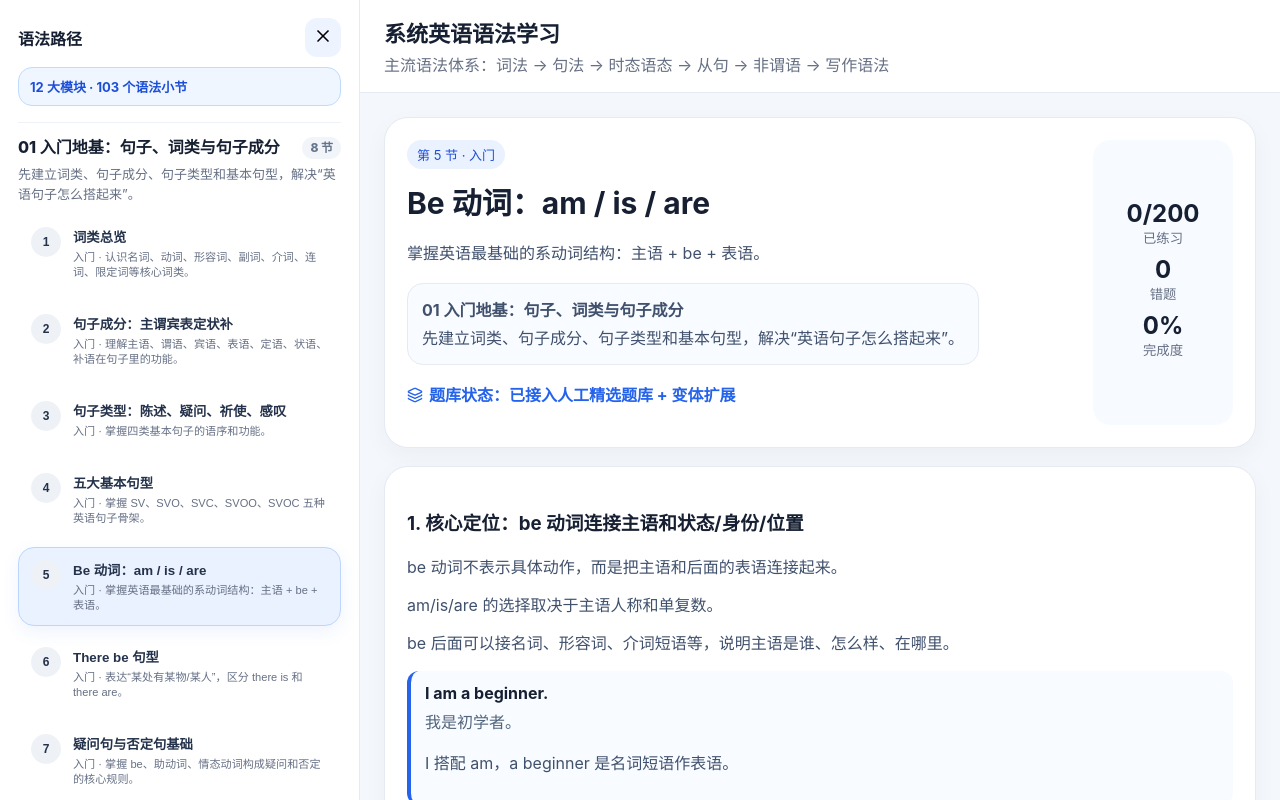
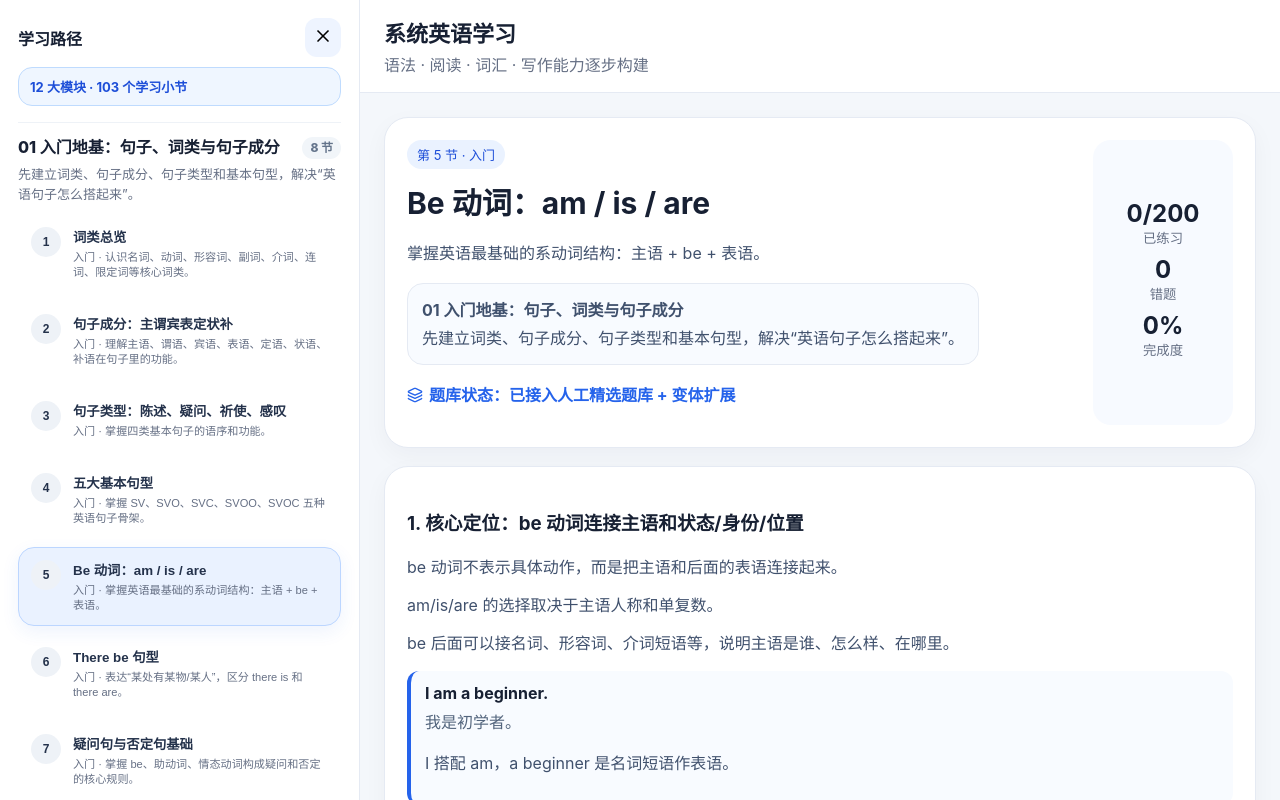
Before and after one commit to yipengup/english-learning-app, a React (Vite) app: page / in a window 1280 px wide. Shown: the top 800 px of the page. Built offline with nearby package versions, Linux system fonts and the light colour scheme.

Commit message:
Improve app naming and practice page structure

```diff
--- a/src/main.jsx
+++ b/src/main.jsx
@@ -9,6 +9,9 @@ import { hasCuratedQuestionBank } from './data/questionBanks';
 import { loadState, saveState } from './shared/storage';
 import { createPracticeSession, gradeAnswer, getProgressSummary, mergeAnswerRecord, pickNextQuestion } from './domain/practiceEngine';
 import { getGrammarAnswers, updateGrammarAnswer } from './domain/progressRepository';
+
+const APP_NAME = '系统英语学习';
+const APP_SUBTITLE = '语法 · 阅读 · 词汇 · 写作能力逐步构建';
 
 function App() {
   const initial = loadState();
@@ -62,8 +65,8 @@ function App() {
 
   return <div className="app">
     <aside className={`sidebar ${menuOpen ? 'open' : ''}`}>
-      <div className="sideTop"><strong>语法路径</strong><button onClick={() => setMenuOpen(false)}><X size={20}/></button></div>
-      <div className="syllabusMeta">{grammarGroups.length} 大模块 · {grammarCatalog.length} 个语法小节</div>
+      <div className="sideTop"><strong>学习路径</strong><button onClick={() => setMenuOpen(false)}><X size={20}/></button></div>
+      <div className="syllabusMeta">{grammarGroups.length} 大模块 · {grammarCatalog.length} 个学习小节</div>
       {grammarGroups.map(group => <div className="categoryBlock" key={group.id}>
         <div className="categoryTitle"><span>{group.title}</span><small>{group.topics.length} 节</small></div>
         <p className="categoryDesc">{group.description}</p>
@@ -76,7 +79,7 @@ function App() {
       </div>)}
     </aside>
     <main>
-      <header className="topbar"><button className="menuBtn" onClick={() => setMenuOpen(true)}><Menu size={24}/></button><div><h1>系统英语语法学习</h1><p>主流语法体系：词法 → 句法 → 时态语态 → 从句 → 非谓语 → 写作语法</p></div></header>
+      <header className="topbar"><button className="menuBtn" onClick={() => setMenuOpen(true)}><Menu size={24}/></button><div><h1>{APP_NAME}</h1><p>{APP_SUBTITLE}</p></div></header>
       {!practice ? <LearningView grammar={displayActive} progress={progress} curated={curated} activeIndex={activeIndex} onStart={startPractice}/> :
         <PracticeView practice={practice} grammar={displayActive} onSubmit={submitAnswer} onNext={nextQuestion} onEnd={() => setPractice(null)} onNextSection={goNextSection}/>}
     </main>
@@ -170,10 +173,23 @@ function LearningView({ grammar, progress, curated, activeIndex, onStart }) {
 
 function PracticeView({ practice, grammar, onSubmit, onNext, onEnd, onNextSection }) {
   const q = practice.current;
-  return <section className="content practice">
-    <div className="practiceTop"><div><span className="tag">{grammar.title}</span><h2>选择题练习</h2><p>当前策略：{practice.strategy === 'wrong-first' ? '错题优先' : '未做题优先'}</p></div><button className="ghost" onClick={onEnd}>随时结束练习</button></div>
-    <article className="card question"><div className="questionMeta"><span>{q.difficulty}</span>{q.tags?.map(tag => <span key={tag}>{tag}</span>)}</div><h3>{q.stem}</h3><div className="options">{q.options.map(opt => <button key={opt} disabled={practice.checked} className={practice.checked ? (opt === q.answer ? 'right' : opt === practice.selected ? 'wrong' : '') : ''} onClick={() => onSubmit(opt)}>{opt}</button>)}</div></article>
-    {practice.checked && <article className="card answer"><h3>{practice.selected === q.answer ? <><CheckCircle2/> 回答正确</> : '回答错误'}</h3><p><b>题目翻译：</b>{q.translation}</p><p><b>正确答案：</b>{q.answer}</p><p><b>语法解析：</b>{q.explanation}</p><p><b>本题定位：</b>这道题考查「{grammar.title}」中的 {q.tags?.join(' / ') || '核心规则'}。做题时先看主语、时间标志、句子结构，再排除不符合语法规则的选项。</p><div className="actions"><button className="secondary" onClick={onNext}><RotateCcw size={18}/>继续练习</button><button className="primary" onClick={onNextSection}>进入下一小节语法</button></div></article>}
+  return <section className="content practice practicePage">
+    <div className="practiceTop practiceHero">
+      <div>
+        <span className="tag">{grammar.title}</span>
+        <h2>选择题练习</h2>
+        <p>当前策略：{practice.strategy === 'wrong-first' ? '错题优先' : '未做题优先'}。先判断空格在句子里承担什么功能，再看选项词类和结构。</p>
+      </div>
+      <button className="ghost" onClick={onEnd}>随时结束练习</button>
+    </div>
+
+    <article className="card question practiceCard">
+      <div className="questionMeta"><span>{q.difficulty}</span>{q.tags?.map(tag => <span key={tag}>{tag}</span>)}</div>
+      <h3 className="questionStem">{q.stem}</h3>
+      <div className="options optionStack">{q.options.map(opt => <button key={opt} disabled={practice.checked} className={practice.checked ? (opt === q.answer ? 'right' : opt === practice.selected ? 'wrong' : '') : ''} onClick={() => onSubmit(opt)}>{opt}</button>)}</div>
+    </article>
+
+    {practice.checked && <article className="card answer answerCard"><h3>{practice.selected === q.answer ? <><CheckCircle2/> 回答正确</> : '回答错误'}</h3><p><b>题目翻译：</b>{q.translation}</p><p><b>正确答案：</b>{q.answer}</p><p><b>语法解析：</b>{q.explanation}</p><p><b>本题定位：</b>这道题考查「{grammar.title}」中的 {q.tags?.join(' / ') || '核心规则'}。做题时先看主语、时间标志、句子结构，再排除不符合语法规则的选项。</p><div className="actions"><button className="secondary" onClick={onNext}><RotateCcw size={18}/>继续练习</button><button className="primary" onClick={onNextSection}>进入下一小节语法</button></div></article>}
   </section>;
 }
 
```
